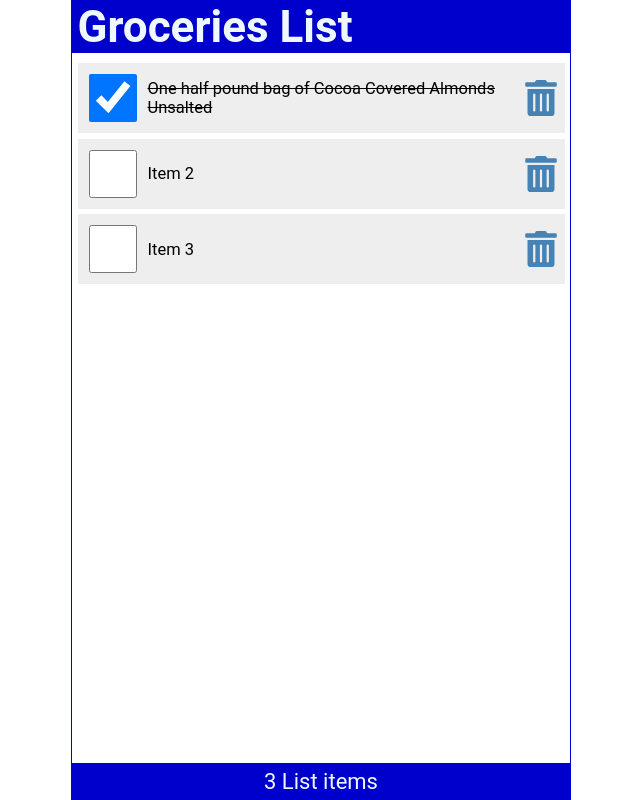
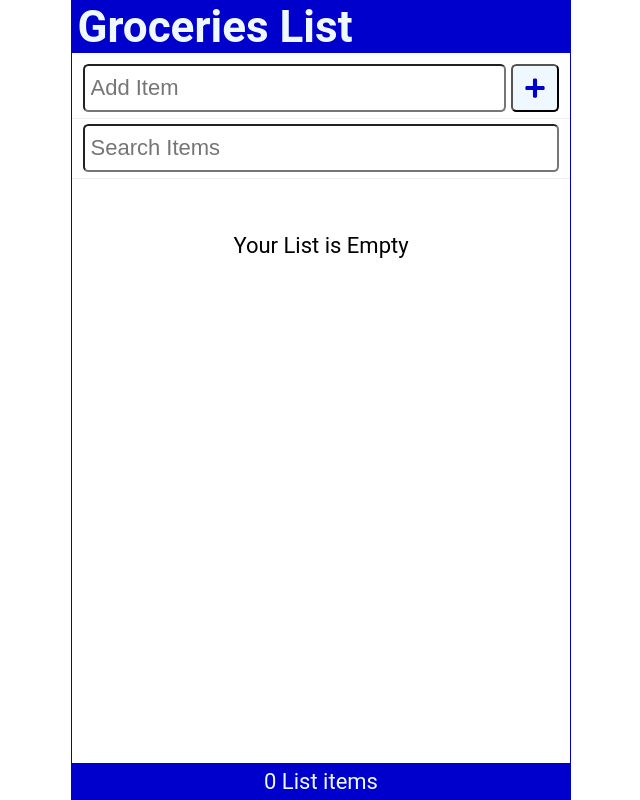
Before and after one commit to anonim1729/groceryList, a React (Create React App) app: page / in a window 1280 px wide. Shown: the whole page, without its empty margins (319-959 px from the left). Built offline with nearby package versions, Linux system fonts and the light colour scheme.

Commit message:
initilizing items with empty array when accessed for the first time

```diff
--- /dev/null
+++ b/data/db.json
@@ -0,0 +1,19 @@
+{
+    "items": [
+        {
+            "id": 1,
+            "checked": false,
+            "item": "Almonds, Unsalted, in the blue bag"
+        },
+        {
+            "id": 2,
+            "checked": false,
+            "item": "Pizza"
+        },
+        {
+            "id": 3,
+            "checked": false,
+            "item": "Bread"
+        }
+    ]
+}
--- a/package.json
+++ b/package.json
@@ -3,6 +3,7 @@
   "version": "0.1.0",
   "private": true,
   "dependencies": {
+    "@babel/plugin-proposal-private-property-in-object": "^7.17.0",
     "@testing-library/jest-dom": "^5.17.0",
     "@testing-library/react": "^13.4.0",
     "@testing-library/user-event": "^13.5.0",
@@ -10,8 +11,7 @@
     "react-dom": "^18.2.0",
     "react-icons": "^5.0.1",
     "react-scripts": "5.0.1",
-    "web-vitals": "^2.1.4",
-    "@babel/plugin-proposal-private-property-in-object": "^7.17.0"
+    "web-vitals": "^2.1.4"
   },
   "scripts": {
     "start": "react-scripts start",
--- /dev/null
+++ b/src/AddItem.js
@@ -0,0 +1,31 @@
+import { FaPlus } from 'react-icons/fa';
+import { useRef } from 'react';
+
+const AddItem = ({ newItem, setNewItem, handleSubmit }) => {
+    const inputRef = useRef();
+    return (
+        <form action="" className="addForm" onSubmit={(e) => handleSubmit(e)}>
+            <label htmlFor="addItem">Add Item</label>
+            <input
+                ref={inputRef}
+                type="text"
+                autoFocus
+                id='addItem'
+                placeholder="Add Item"
+                required
+                value={newItem}
+                onChange={(e) => { setNewItem(e.target.value) }}
+                autoComplete='off'
+            />
+            <button
+                type="submit"
+                aria-label='Add Item'
+                onClick={() => inputRef.current.focus()}
+            >
+                <FaPlus />
+            </button>
+        </form>
+    )
+}
+
+export default AddItem
--- a/src/App.js
+++ b/src/App.js
@@ -1,40 +1,57 @@
 import Header from './Header';
+import SearchItem from './SearchItem';
+import AddItem from './AddItem';
 import Content from './Content';
 import Footer from './Footer';
-import { useState } from 'react';
+import { useState, useEffect } from 'react';
+
 
 function App() {
-  const [items, setItems] = useState([
-    {
-      id: 1,
-      checked: true,
-      item: "One half pound bag of Cocoa Covered Almonds Unsalted"
-    },
-    {
-      id: 2,
-      checked: false,
-      item: "Item 2"
-    },
-    {
-      id: 3,
-      checked: false,
-      item: "Item 3"
-    }
-  ]);
+  const [items, setItems] = useState(JSON.parse(localStorage.getItem('shoppingList')) || [])
+  const [newItem, setNewItem] = useState('');
+  const [search, setSearch] = useState('');
+
+  // console.log("before useEffect");
+  useEffect(() => {
+    localStorage.setItem('shoppingList', JSON.stringify(items));
+  }, [items])
+
+  // console.log("after useEffect")
+
+  const addItem = (item) => {
+    const id = items.length ? items[items.length - 1].id + 1 : 1;
+    const myNewItem = { id, checked: false, item };
+    const listItems = [...items, myNewItem];
+    setItems(listItems);
+  }
+
   const handleCheck = (id) => {
     const listItems = items.map((item) => item.id === id ? { ...item, checked: !item.checked } : item)
     setItems(listItems);
-    localStorage.setItem('shoppingList', JSON.stringify(listItems));
   }
   const handleDelete = (id) => {
     const listItems = items.filter((item) => item.id !== id);
     setItems(listItems);
-    localStorage.setItem('shoppingList', JSON.stringify(listItems));
+  }
+  const handleSubmit = (e) => {
+    e.preventDefault();
+    if (!newItem) return;
+    addItem(newItem);
+    setNewItem("");
   }
   return (
     <div className="App">
       <Header title="Groceries List" />
-      <Content items={items}
+      <AddItem
+        newItem={newItem}
+        setNewItem={setNewItem}
+        handleSubmit={handleSubmit}
+      />
+      <SearchItem
+        search={search}
+        setSearch={setSearch}
+      />
+      <Content items={items.filter(item => ((item.item).toLowerCase()).includes(search.toLowerCase()))}
         handleCheck={handleCheck}
         handleDelete={handleDelete}
       />
--- a/src/LineItem.js
+++ b/src/LineItem.js
@@ -1,7 +1,7 @@
 import { FaTrashAlt } from 'react-icons/fa';
 const LineItem = ({ item, handleCheck, handleDelete }) => {
     return (
-        <li className='item' key={item.id}>
+        <li className='item'>
             <input type="checkbox" onChange={() => handleCheck(item.id)} checked={item.checked}
             />
             <label
--- /dev/null
+++ b/src/SearchItem.js
@@ -0,0 +1,17 @@
+const SearchItem = ({ search, setSearch }) => {
+    return (
+        <form action="" className="searchForm" onSubmit={(e) => e.preventDefault()}>
+            <label htmlFor="search">Search</label>
+            <input
+                type="text"
+                id='search'
+                placeholder="Search Items"
+                role="searchbox"
+                value={search}
+                onChange={(e) => { setSearch(e.target.value) }}
+            />
+        </form>
+    )
+}
+
+export default SearchItem
--- a/src/index.css
+++ b/src/index.css
@@ -115,3 +115,69 @@
   color: red;
   outline: none;
 }
+.addForm {
+  width: 100%;
+  display: flex;
+  justify-content: flex-start;
+  margin: 0.5rem 0 0;
+  padding: 0 0.5rem 0.25rem;
+  border-bottom: 1px solid #eee;
+}
+
+.addForm label {
+  position: absolute;
+  left: -99999px;
+}
+
+.addForm input[type="text"] {
+  flex-grow: 1;
+  max-width: calc(100% - 50px);
+  min-height: 48px;
+  font-size: 1rem;
+  padding: 0.25rem;
+  border-radius: 0.25rem;
+  margin-right: 0.25rem;
+  outline: none;
+}
+
+button {
+  height: 48px;
+  min-width: 48px;
+  border-radius: 0.25rem;
+  padding: 0.5rem;
+  font-size: 1rem;
+  background-color: aliceblue;
+  color: mediumblue;
+  cursor: pointer;
+}
+
+button:focus,
+button:hover {
+  color: white;
+  background-color: limegreen;
+  outline: none;
+}
+
+.searchForm {
+  width: 100%;
+  display: flex;
+  justify-content: flex-start;
+  margin: 0.25rem 0 0;
+  padding: 0 0.5rem 0.25rem;
+  border-bottom: 1px solid #eee;
+}
+
+.searchForm label {
+  position: absolute;
+  left: -99999px;
+}
+
+.searchForm input[type="text"] {
+  flex-grow: 1;
+  max-width: 100%;
+  min-height: 48px;
+  font-size: 1rem;
+  padding: 0.25rem;
+  border-radius: 0.25rem;
+  outline: none;
+}
```
Also changed, not shown: 1 other file (tests, documents, lock files or other folders).
